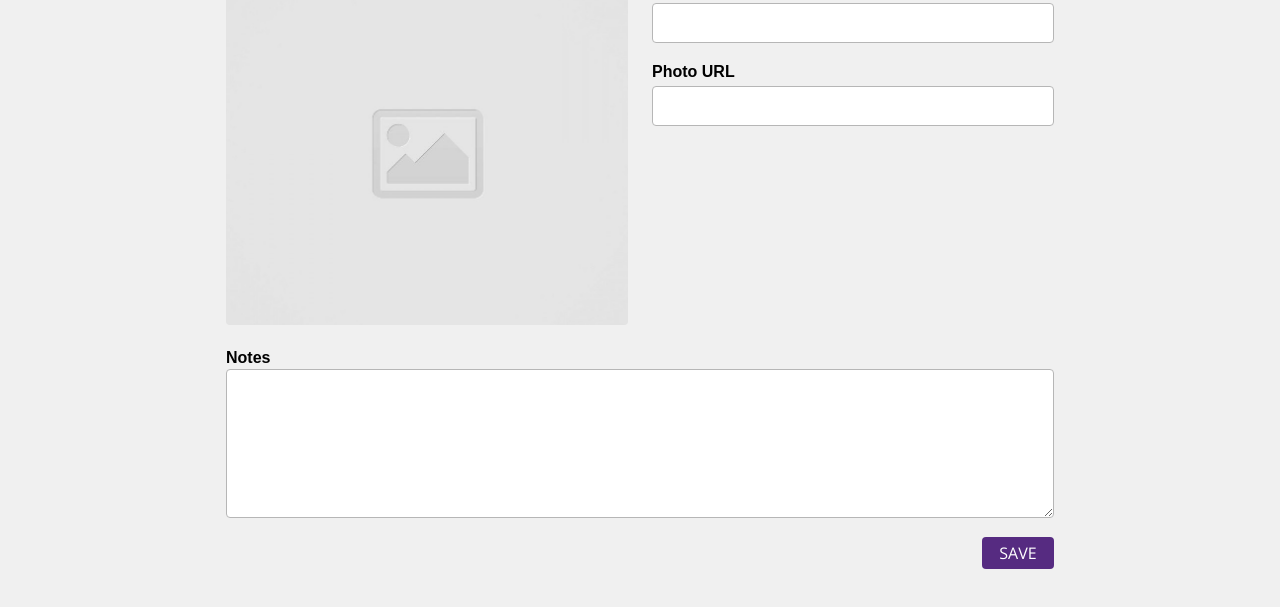
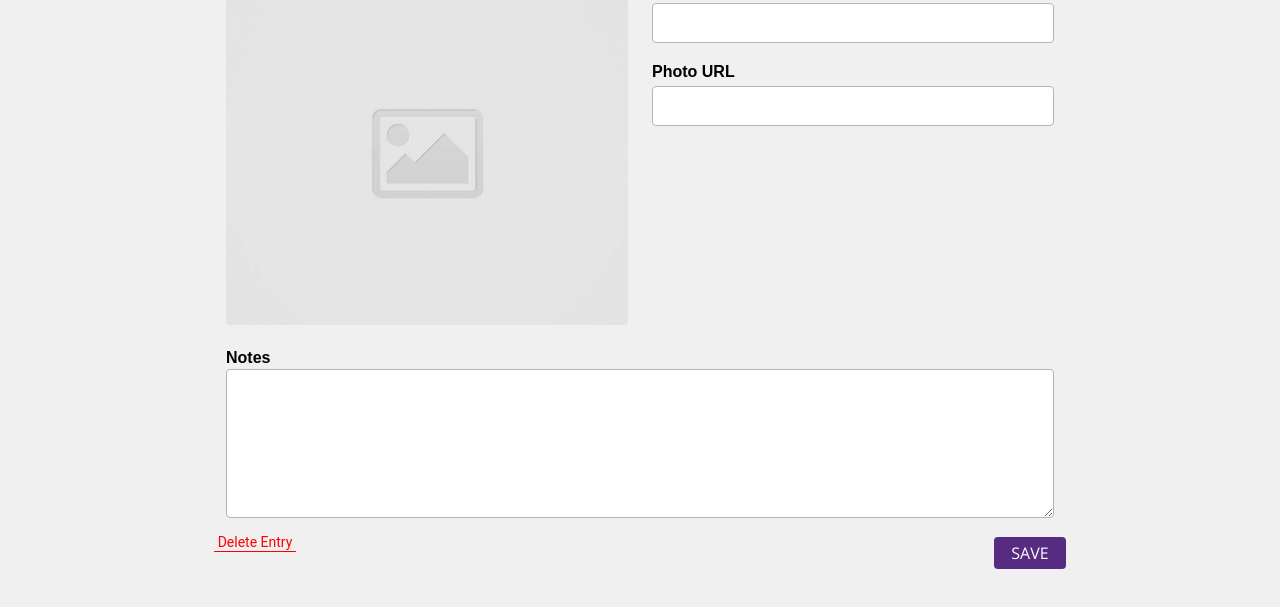
Before and after one commit to christine-tina-park/code-journal, a website: page index.html in a window 1280 px wide. Shown: the part 117-724 px from the top of the page. Drawn offline with nearby package versions, Linux system fonts and the light colour scheme; a web font is replaced by a local one.

Commit message:
Added Delete Entry button.

```diff
--- a/css/layout.css
+++ b/css/layout.css
@@ -158,6 +158,10 @@ i:hover {
   display: inline;
 }
 
+.space-between {
+  justify-content: space-between;
+}
+
 #submit {
   font-family: 'Open Sans', sans-serif;
   font-size: 16px;
@@ -178,6 +182,17 @@ i:hover {
   border-radius: 4px;
   background-color: #562b81;
   color: white;
+}
+
+#delete {
+  width: 82px;
+  height: 20px;
+  border: none;
+  border-bottom: 1px solid red;
+  font-family: 'Roboto', sans-serif;
+  font-size: 14px;
+  color: red;
+  padding: 0;
 }
 
 @media screen and (min-width: 768px) {
--- a/index.html
+++ b/index.html
@@ -60,11 +60,10 @@
               <textarea id="notes" name="notes" required></textarea>
             </div>
           </div>
-          <div class="row">
-            <div class="column-full text-right">
+          <div class="row space-between">
+              <button id="delete">Delete Entry</button>
               <input id="submit" type="submit" value="SAVE">
              </div>
-          </div>
       </form>
     </div>
     <div class="hidden view container" data-view="entries">
--- a/js/main.js
+++ b/js/main.js
@@ -6,6 +6,9 @@ var $views = document.querySelectorAll('.view');
 var $nav = document.querySelector('#nav');
 var $new = document.querySelector('#new');
 var $empty = document.querySelector('#empty');
+var $h1New = document.querySelector('#h1New');
+var $h1Edit = document.querySelector('#h1Edit');
+var $delete = document.querySelector('#delete');
 
 $photoUrl.addEventListener('input', updateSrc);
 $form.addEventListener('submit', handleSubmit);
@@ -118,6 +121,9 @@ function handleNav(event) {
 
 function handleNew(event) {
   dvSwap('entry-form');
+  $h1New.className = '';
+  $h1Edit.className = 'hidden';
+  $delete.className = 'hidden';
   $form.reset();
   $image.setAttribute('src', 'images/placeholder-image-square.jpg');
   data.editing = null;
@@ -126,6 +132,9 @@ function handleNew(event) {
 function doEdit(event) {
   if (event.target.tagName === 'I') {
     dvSwap('entry-form');
+    $h1New.className = 'hidden';
+    $h1Edit.className = '';
+    $delete.className = '';
     var targetId = event.target.getAttribute('data-entry-id');
     for (var k = 0; k < data.entries.length; k++) {
       if (data.entries[k].entryId.toString() === targetId) {
```
